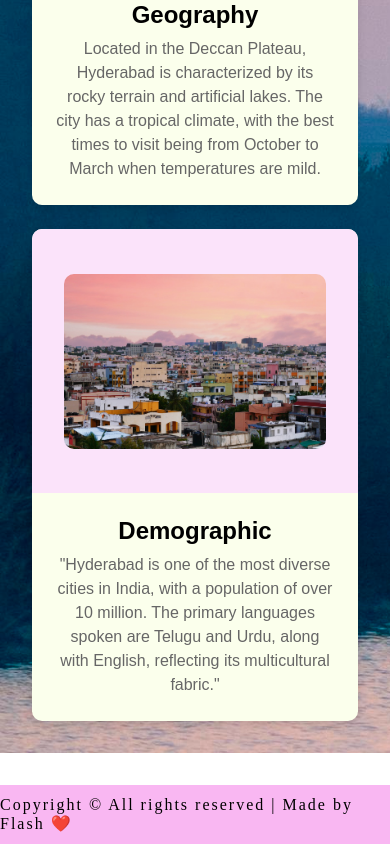
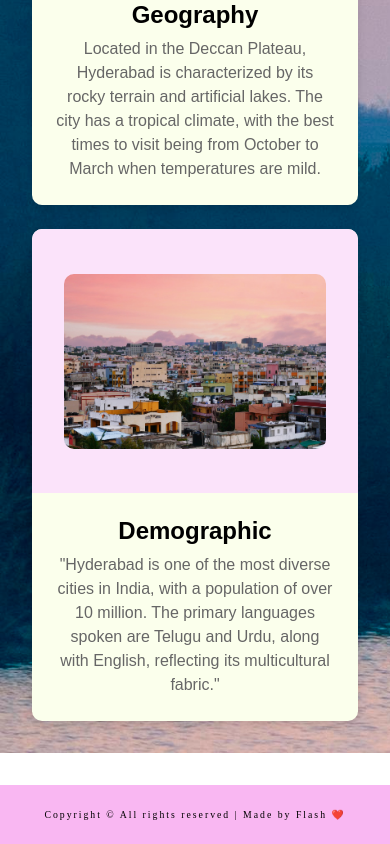
Before and after one commit to akashasahu07/Hyderabad, an Angular app: page / in a window 390 px wide. Shown: the part 1575-2419 px from the top of the page. Built offline with nearby package versions, Linux system fonts and the light colour scheme; a web font is replaced by a local one.

Commit message:
Update footer

```diff
--- a/src/app/footer/footer.component.css
+++ b/src/app/footer/footer.component.css
@@ -9,4 +9,11 @@ footer {
 footer p {
     font-family: "Sour Gummy", serif;
     letter-spacing: 2px;
+    text-align: center;
 }
+
+@media (max-width: 768px) {
+    footer p {
+        font-size: 2.5vw;
+    }
+}
--- a/src/app/main/main.component.css
+++ b/src/app/main/main.component.css
@@ -111,7 +111,7 @@
 }
 
 
-@media only screen and (max-width: 768px) {
+@media (max-width: 768px) {
     .banner {
         background-size: cover;
         background-position: top;
```
